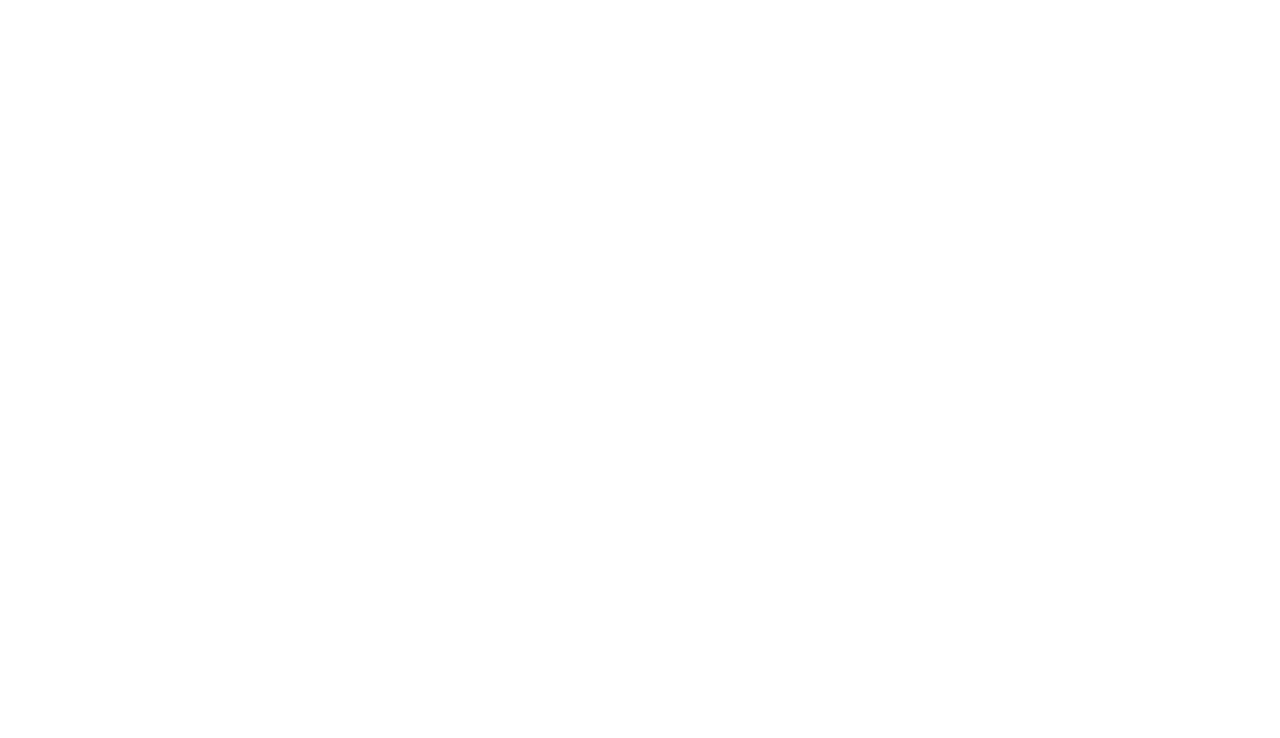
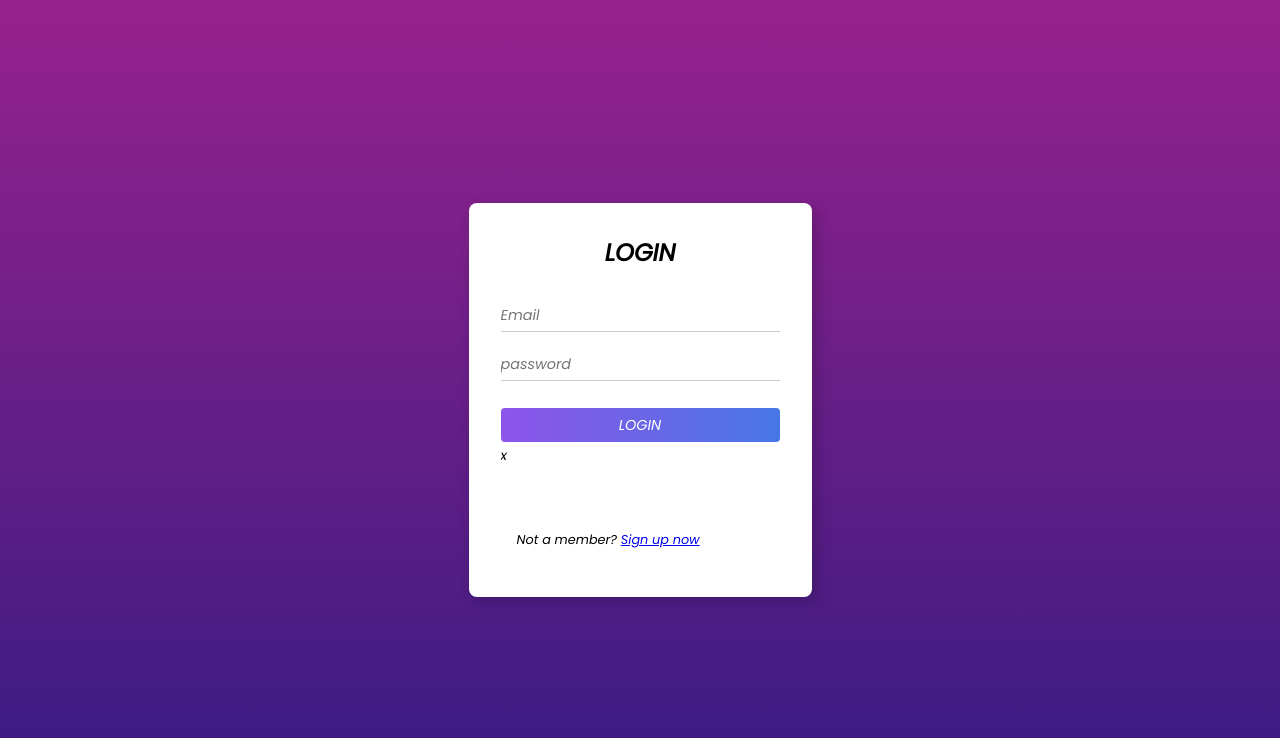
Before and after one commit to MarcelinoGNeto/react-app-marcelino, a React (Create React App) app: page / in a window 1280 px wide. Shown: the top 738 px of the page. Built offline with nearby package versions, Linux system fonts and the light colour scheme.

Commit message:
feat: creation of login form

```diff
--- a/package.json
+++ b/package.json
@@ -5,7 +5,8 @@
   "dependencies": {
     "@emotion/react": "^11.5.0",
     "@emotion/styled": "^11.3.0",
-    "@material-ui/core": "^5.0.0-beta.5",
+    "@material-ui/core": "^4.12.3",
+    "@material-ui/icons": "^4.11.2",
     "@testing-library/jest-dom": "^5.11.4",
     "@testing-library/react": "^11.1.0",
     "@testing-library/user-event": "^12.1.10",
--- a/src/App.js
+++ b/src/App.js
@@ -1,5 +1,5 @@
 import React from 'react';
-import './App.css';
+//import './App.css';
 import Routes from './pages/routes';
 
 
--- a/src/pages/login/index.js
+++ b/src/pages/login/index.js
@@ -1,20 +1,34 @@
 import * as React from 'react';
-import Button from '@material-ui/core/Button';
+import './styles.css';
 
 const Login = () => {
     return (
+        <main class="container">
+            <h2>LOGIN</h2>
+            <form action="">
+                <div class="input-field">
+                    <input type="text" name="email" id="email"
+                    placeholder="Email" />
+                    <div class="underline"></div>
+                </div>
+                <div class="input-field">
+                    <input type="password" name="password" id="password"
+                    placeholder="password" />
+                    <div class="underline"></div>
+                </div>
+                <input type="submit" value="LOGIN" />
+                <div class="remember">
+                <input type="checkout" value="x"/>
+                </div>
 
-        <div>
-            <div>
-                <input type="Email" />
-                <Button variant="contained" color="primary">
-                    Login
-                </Button>
+            </form>
+
+            <div class="footer">
+                <div class="">
+                <p>Not a member? <a href="/">Sign up now</a></p>
+                </div>
             </div>
-            <div>
-
-            </div>
-        </div>
+        </main>
     );
 }
 
--- a/src/pages/login/styles.css
+++ b/src/pages/login/styles.css
@@ -0,0 +1,123 @@
+@import url('https://fonts.googleapis.com/css2?family=Poppins:ital@1&display=swap');
+
+* {
+    margin: 0;
+    border: 0;
+    padding: 0;
+    box-sizing: border-box;
+    font-family: "Poppins", sans-serif;
+}
+
+.App {
+    background-image: linear-gradient(to top, #371b83, rgb(151, 34, 141));
+    background-repeat: no-repeat;
+    min-height: 100vh;
+    min-width: 100vh;
+    display: flex;
+    align-items: center;
+    justify-content: center;
+}
+
+.container{
+    background: white;
+    max-width: 350px;
+    min-height: 40vh;
+    padding: 2rem;
+    box-shadow: 5px 5px 15px rgba(0, 0, 0, 0.2);
+    border-radius: 8px;
+    align-items: center;
+    justify-content: center;
+}
+
+main h2{
+    font-weight: 600;
+    text-align: center;
+    margin-bottom: 2rem;
+    position: relative;
+}
+
+main h2 ::before{
+    content: '';
+    position: absolute;
+    height: 4px;
+    width: 25px;
+    bottom: 3px;
+    left: 0;
+    border-radius: 8px;
+    background-image: linear-gradient(to top, #371b83, rgb(151, 34, 141));
+}
+
+form {
+    display: flex;
+    flex-direction: column;
+}
+
+.input-field{
+    position: relative;
+}
+
+form .input-field:first-child{
+    margin-bottom: 1.5rem;
+}
+
+.input-field .underline::before{
+    content: '';
+    position: absolute;
+    height: 1px;
+    width: 100%;
+    bottom: -5px;
+    left: 0;
+    background: rgba(0, 0, 0, 0.2);
+}
+
+.input-field .underline::after{
+    content: '';
+    position: absolute;
+    height: 1px;
+    width: 100%;
+    bottom: -5px;
+    left: 0;
+    background: linear-gradient(45deg, #371b83, rgb(151, 34, 141));
+    transform: scaleX(0);
+    transition: all .3s ease-in-out;
+    transform-origin: left;
+}
+
+.input-field input:focus ~ .underline::after{
+    transform: scaleX(1);
+}
+
+.input-field input{
+    outline: none;
+    font-size: 0.9rem;
+    color: rgba(0, 0, 0, 0.7);
+}
+
+.input-field input ::placeholder{
+    color: rgba(0, 0, 0, 0.5);
+}
+
+form input[type="submit"]{
+    margin-top: 2rem;
+    padding: 0.4rem;
+    background: linear-gradient(to left, #4776E6, #8e54e9);
+    cursor: pointer;
+    color: white;
+    font-size: 0.9rem;
+    font-weight: 300;
+    border-radius: 4px;
+    transition: all 0.3s ease;
+}
+
+form input[type="submit"]:hover{
+    letter-spacing: 0.5px;
+    background: linear-gradient(to right, #4776E6, #8e54e9);
+}
+
+.footer{
+    display: flex;
+    flex-direction: column;
+    margin: 1rem;
+    font-size: 0.8rem;
+    margin-top: 4rem;
+}
--- a/src/pages/routes/index.js
+++ b/src/pages/routes/index.js
@@ -1,12 +1,14 @@
 import * as React from 'react';
+import Login from '../login';
+
 
 
 const Routes = () => {
+
     return (
+        <Login />
 
-        <div>
 
-        </div>
     );
 }
 
```
Also changed, not shown: 1 other file (tests, documents, lock files or other folders).
